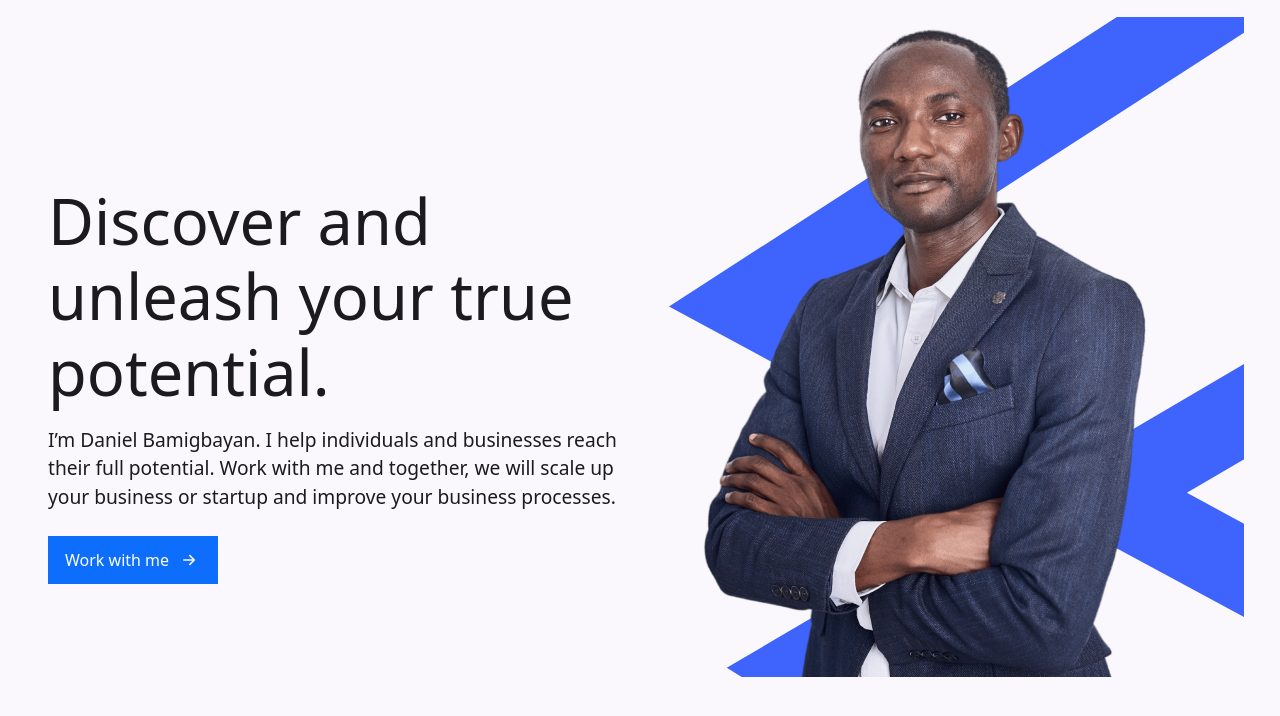
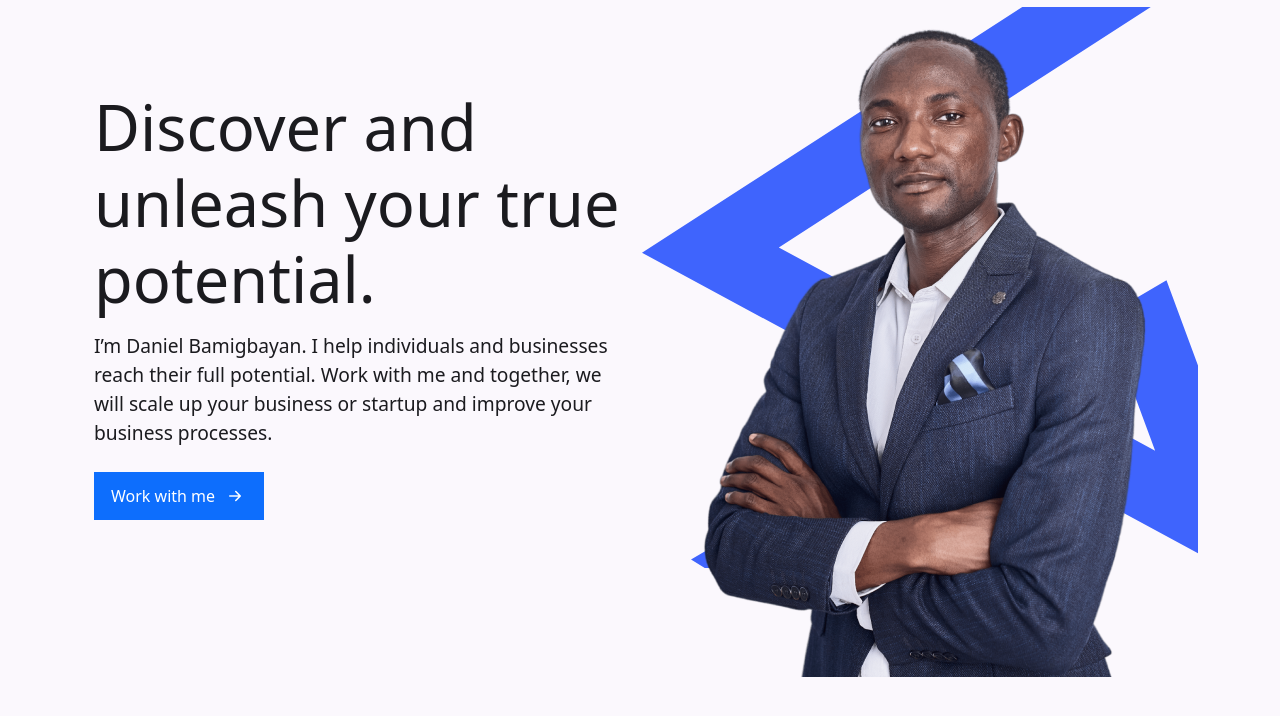
Before and after one commit to prudentdan/danielbamigbayanwebsite, a website: page index.html in a window 1280 px wide. Shown: the part 72-788 px from the top of the page. Drawn offline with nearby package versions, Linux system fonts and the light colour scheme.

Commit message:
Revert "working on the homepage"
This reverts commit 94fa2f619e629b095ede364e35bb8be61d82b59a.

```diff
--- a/index.html
+++ b/index.html
@@ -35,8 +35,8 @@
 
 
      <!-- Hero Section -->
-    <div id="hero" class="container-lg px-4 px-lg-5" style="max-width: 100vw !important;">
-        <div class="row justify-content-xl-center align-items-md-center pb-lg-3">
+    <div id="hero" class="container-lg px-4">
+        <div class="row justify-content-xl-center pb-lg-3">
             <div class=" col-xl-6 col-md-7 col-sm-12 content">
                 <h1 class=" pb-2 fw-normal hero-title">Discover and unleash your true potential.</h1>
                 <p class="pb-2 hero-text">I’m Daniel Bamigbayan.
@@ -45,9 +45,12 @@
                 </p>
                 <button class="btn btn-primary btn-lg">Work with me <i class="bi bi-arrow-right-short"></i></button>
             </div>
-            <div class="col-xl-6 col-md-5 col-sm-12 justify-content-md-center justify-content-end image-section">
+            <div class="col-xl-6 col-md-5 col-sm-12 justify-content-center image-section">
                 <img class="img-fluid ms-5" src="./image/hero.png" alt="">
                 <!-- <img src="./image/hero.png" alt=""> -->
+                <svg max-width="635" max-height="640" viewBox="0 0 635 640" fill="none" xmlns="http://www.w3.org/2000/svg">
+                    <path fill-rule="evenodd" clip-rule="evenodd" d="M156.279 274.572L599.761 -12.0655L556.541 -79L0 280.712L339.921 464.333L55.9881 631.102L488.783 896L530.348 828.024L210.913 632.51L421.872 508.602L734 677.21L598.999 312.163L420.237 417.159L156.279 274.572ZM502.189 461.428L586.022 506.714L557.303 429.057L502.189 461.428Z" fill="#3F64FD"/>
+                </svg>
 
             </div>
         </div>
--- a/style.css
+++ b/style.css
@@ -84,11 +84,7 @@ header a.nav-link.active{
 #hero .image-section{
     position: relative;
     overflow: none;
-    background-image: url(./image/arrow-bg.svg);
-    background-repeat: no-repeat;
-    background-size: cover;
-    background-position: 29px;
-    background-position-y: center;
+
 }
 
 .hero-text{
@@ -104,21 +100,28 @@ header a.nav-link.active{
 
 } */
 
+#hero .image-section > svg{
+    /* background-image: url(./images/hero.png) !important; */
+    position: absolute;
+    width: calc(300px + 20vw) !important;
+    max-height: 670px;
+    right: 0px;
+    top: -10px;
+    z-index: -10;
+}
+
 /* Media Queries */
 @media (max-width: 768px){
     .hero-text{
         /* font-size: calc(1rem); */
     }
     .image-section > svg{
-        right: -170px !important;
+
+        right: -129px !important;
         margin-top: -20px;
-        min-width: 500px;
     }
     .image-section{
         margin-top: -50px !important;
-    }
-    .image-section > img{
-        position: absolute !important;
     }
 
 }
```
Also changed, not shown: image/arrow-bg.svg (deleted).
